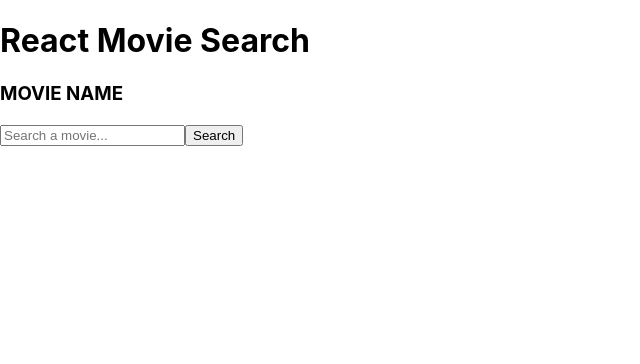
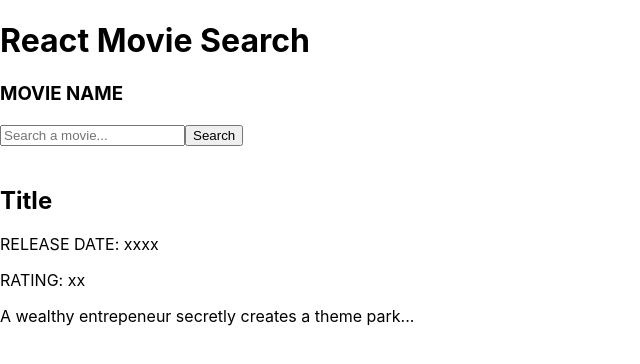
Before and after one commit to josem-gp/react-movie-search, a React (Create React App) app: page / in a window 1280 px wide. Shown: the top 364 px of the page, without its empty margins (0-640 px from the left). Built offline with nearby package versions, Linux system fonts and the light colour scheme.

Commit message:
created and added to app movie component

```diff
--- a/src/components/App.js
+++ b/src/components/App.js
@@ -1,4 +1,5 @@
 import React from "react";
+import Movie from "./Movie";
 import NavBar from "./NavBar";
 import Title from "./Title";
 
@@ -7,6 +8,7 @@ function App() {
     <div>
       <Title />
       <NavBar />
+      <Movie />
     </div>
   );
 }
--- /dev/null
+++ b/src/components/Movie.js
@@ -0,0 +1,15 @@
+import React from "react";
+
+const Movie = () => {
+  return (
+    <div>
+      <img></img>
+      <h2>Title</h2>
+      <p>RELEASE DATE: xxxx</p>
+      <p>RATING: xx</p>
+      <p>A wealthy entrepeneur secretly creates a theme park...</p>
+    </div>
+  );
+};
+
+export default Movie;
```
